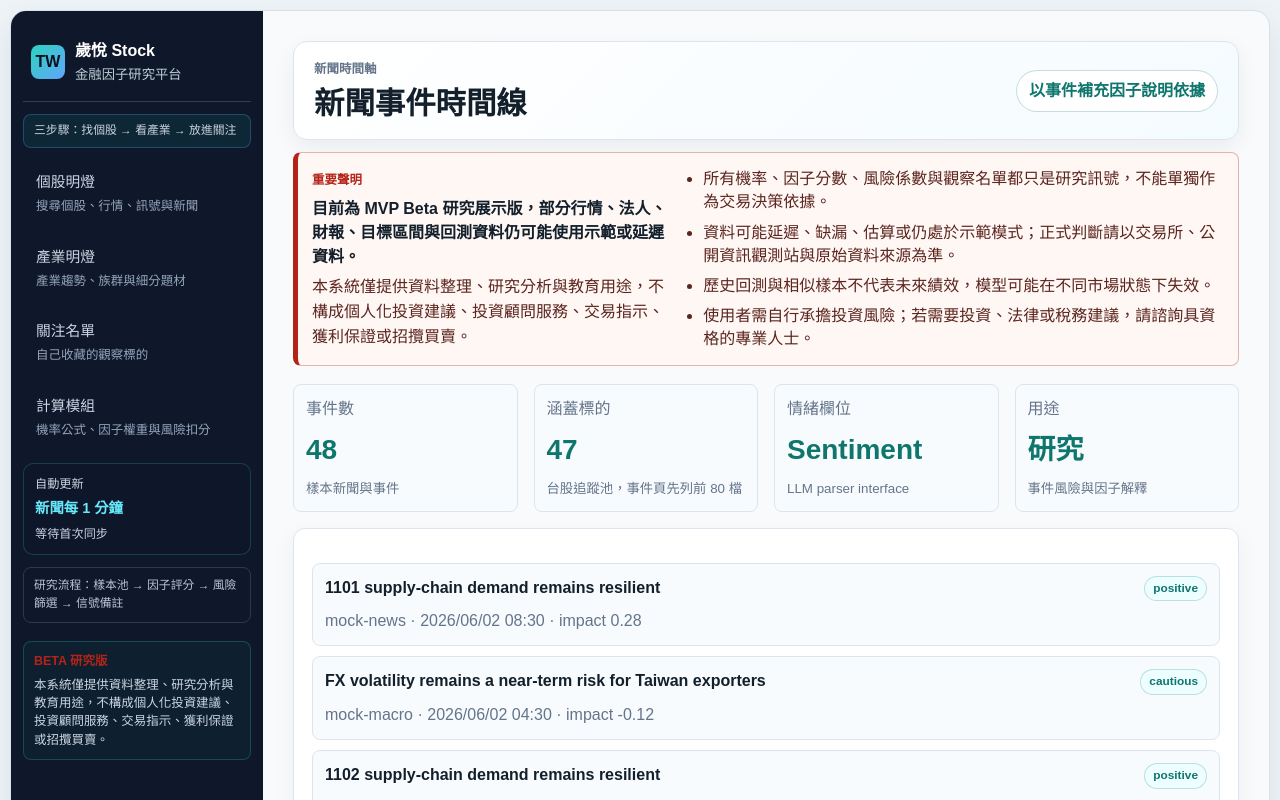
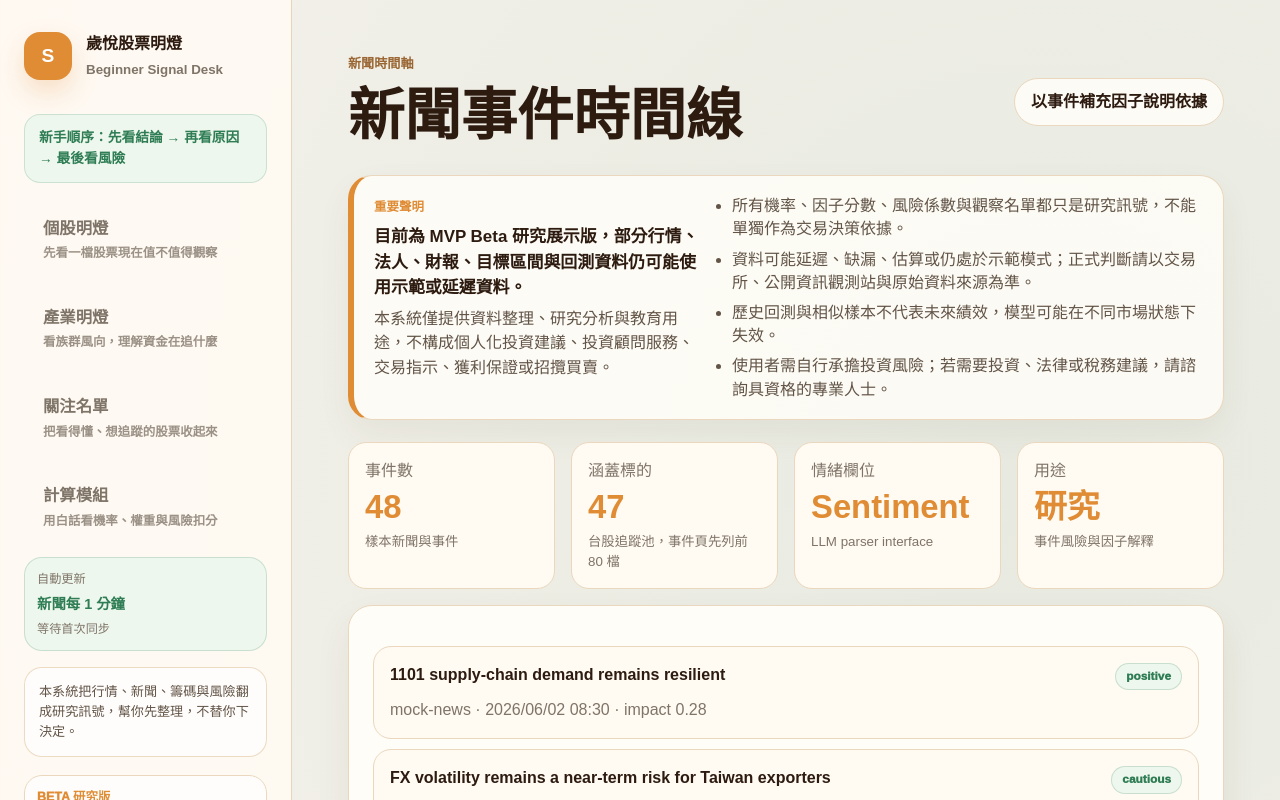
Before and after one commit to Suiyuecare/Stock-Market, a Next.js app in the folder frontend/: page /news in a window 1280 px wide. Shown: the top 800 px of the page. Built offline with nearby package versions, Linux system fonts and the light colour scheme; no server answers.

Commit message:
Restyle app for beginner stock dashboard

```diff
--- a/frontend/app/styles.css
+++ b/frontend/app/styles.css
@@ -1,22 +1,22 @@
 :root {
-  --bg: #eef3f7;
-  --panel: #fff;
-  --ink: #13202c;
-  --muted: #64748b;
-  --line: #dce5ee;
-  --accent: #0f766e;
-  --accent-2: #2563eb;
-  --gold: #f59e0b;
-  --warm: #f3f8fb;
-  --cream: #f8fafc;
-  --soft: #f8fbfd;
-  --positive: #047857;
-  --negative: #b42318;
-  --risk: #b45309;
-  --accent-hover: #99f6e4;
-  --text-soft: #334155;
-  --border-soft: rgba(22, 28, 34, 0.09);
-  --shadow: 0 12px 32px rgba(15, 23, 42, 0.08);
+  --bg: #f7f3ec;
+  --panel: #fffdf8;
+  --ink: #2d1b10;
+  --muted: #7f7468;
+  --line: #ead7bd;
+  --accent: #df8c35;
+  --accent-2: #2f7d55;
+  --gold: #e8a23a;
+  --warm: #fff7eb;
+  --cream: #fbf7ef;
+  --soft: #fffaf2;
+  --positive: #2f7d55;
+  --negative: #b33a2d;
+  --risk: #c26b2d;
+  --accent-hover: #f6d2a6;
+  --text-soft: #625447;
+  --border-soft: rgba(87, 55, 29, 0.12);
+  --shadow: 0 22px 46px rgba(73, 44, 18, 0.1);
 }
 
 * {
@@ -25,7 +25,10 @@
 
 body {
   margin: 0;
-  background: var(--bg);
+  background:
+    linear-gradient(90deg, rgba(234, 215, 189, 0.45) 0 1px, transparent 1px),
+    radial-gradient(circle at 82% 8%, rgba(47, 125, 85, 0.08), transparent 26%),
+    var(--bg);
   color: var(--ink);
   font-family: "Noto Sans TC", "PingFang TC", "Microsoft JhengHei", Arial, sans-serif;
   font-size: 16px;
@@ -130,85 +133,98 @@
 }
 
 .finance-shell {
-  min-height: calc(100vh - 20px);
-  margin: 10px;
-  display: grid;
-  grid-template-columns: 252px minmax(0, 1fr);
-  border-radius: 16px;
-  border: 1px solid #d6e1ea;
+  min-height: 100vh;
+  margin: 0;
+  display: grid;
+  grid-template-columns: 292px minmax(0, 1fr);
+  border-radius: 0;
+  border: 0;
   overflow: hidden;
-  background: #f8fafc;
-  box-shadow: var(--shadow);
+  background: transparent;
+  box-shadow: none;
 }
 
 .finance-sidebar {
-  padding: 18px 12px;
-  background: #0f172a;
-  color: #fff;
+  position: sticky;
+  top: 0;
+  height: 100vh;
+  padding: 22px 24px;
+  border-right: 1px solid #e7d6be;
+  background: rgba(255, 250, 242, 0.92);
+  color: var(--ink);
+  overflow: auto;
 }
 
 .brand {
   display: flex;
   align-items: center;
-  gap: 10px;
-  padding: 10px 8px 16px;
-  margin-bottom: 12px;
-  border-bottom: 1px solid #2d3f55;
+  gap: 14px;
+  padding: 10px 0 26px;
+  margin-bottom: 8px;
 }
 
 .brand span {
-  width: 34px;
-  height: 34px;
+  width: 48px;
+  height: 48px;
   display: grid;
   place-items: center;
-  border-radius: 8px;
-  background: linear-gradient(135deg, #2dd4bf, #60a5fa);
-  color: #07111f;
+  border-radius: 16px;
+  background: var(--accent);
+  color: #fff;
+  font-size: 1.2rem;
+  font-weight: 900;
+  box-shadow: 0 12px 26px rgba(223, 140, 53, 0.24);
+}
+
+.brand small {
+  display: block;
+  margin-top: 4px;
+  color: var(--muted);
   font-weight: 800;
 }
 
-.brand small {
-  display: block;
-  margin-top: 2px;
-  color: #bdd0d5;
-}
-
 .finance-sidebar nav {
   display: grid;
-  gap: 8px;
+  gap: 12px;
 }
 
 .finance-nav-item {
-  padding: 10px 12px;
-  border-radius: 7px;
-  color: #cbd5e1;
+  padding: 14px 18px;
+  border-radius: 999px;
+  color: var(--muted);
   text-decoration: none;
-  font-size: 0.92rem;
+  font-size: 1.02rem;
+  font-weight: 900;
   display: grid;
   gap: 4px;
   border: 1px solid transparent;
 }
 
 .finance-nav-item small {
-  color: #93a5bc;
+  color: inherit;
   font-size: 0.78rem;
+  font-weight: 700;
+  opacity: 0.78;
 }
 
 .finance-nav-item:hover,
 .finance-nav-item.on {
-  background: rgba(45, 212, 191, 0.13);
-  color: #ccfbf1;
-  border-color: rgba(45, 212, 191, 0.32);
+  background: var(--accent);
+  color: #fff;
+  border-color: rgba(223, 140, 53, 0.45);
+  box-shadow: 0 12px 26px rgba(223, 140, 53, 0.2);
 }
 
 .finance-sidebar-headline {
-  margin: 10px 0 12px;
-  border-radius: 8px;
-  border: 1px solid rgba(96, 165, 250, 0.28);
-  background: rgba(15, 118, 110, 0.18);
-  color: #c9d2db;
-  font-size: 0.74rem;
-  padding: 7px 10px;
+  margin: 0 0 18px;
+  border-radius: 16px;
+  border: 1px solid rgba(47, 125, 85, 0.18);
+  background: #eef7ed;
+  color: var(--accent-2);
+  font-size: 0.86rem;
+  font-weight: 900;
+  line-height: 1.55;
+  padding: 12px 14px;
 }
 
 .stock-search {
@@ -320,12 +336,13 @@
 }
 
 .finance-sidebar-foot {
-  margin: 12px 0 0;
-  padding: 9px 10px;
-  border-radius: 8px;
-  border: 1px solid rgba(148, 163, 184, 0.24);
-  color: #b8c7d6;
-  font-size: 0.74rem;
+  margin: 16px 0 0;
+  padding: 14px;
+  border-radius: 18px;
+  border: 1px solid rgba(234, 215, 189, 0.9);
+  background: rgba(255, 255, 255, 0.72);
+  color: var(--text-soft);
+  font-size: 0.82rem;
   line-height: 1.5;
 }
 
@@ -336,9 +353,9 @@
 
 .finance-content,
 .content {
-  width: min(1320px, 100%);
+  width: min(1380px, 100%);
   margin: 0 auto;
-  padding: 30px;
+  padding: 54px 56px;
 }
 
 .workspace {
@@ -362,20 +379,20 @@
 }
 
 .topbar {
-  background: linear-gradient(135deg, #ffffff, #f4fbff);
-  border: 1px solid var(--line);
-  border-radius: 14px;
-  padding: 18px 20px;
+  background: transparent;
+  border: 0;
+  border-radius: 0;
+  padding: 0;
   margin-top: 0;
-  margin-bottom: 20px;
-  box-shadow: 0 8px 22px rgba(15, 23, 42, 0.06);
+  margin-bottom: 26px;
+  box-shadow: none;
 }
 
 .eyebrow {
-  margin: 0 0 6px;
-  color: var(--muted);
-  font-size: 0.78rem;
-  font-weight: 700;
+  margin: 0 0 8px;
+  color: #9a6633;
+  font-size: 0.82rem;
+  font-weight: 1000;
   letter-spacing: 0;
 }
 
@@ -386,27 +403,32 @@
 }
 
 h1 {
-  font-size: 1.9rem;
+  max-width: 880px;
+  color: var(--ink);
+  font-size: clamp(2.5rem, 4.4vw, 5rem);
+  font-weight: 1000;
+  letter-spacing: 0;
 }
 
 h2 {
-  font-size: 1.16rem;
+  font-size: 1.38rem;
+  font-weight: 1000;
 }
 
 .status {
-  border: 1px solid rgba(15, 118, 110, 0.24);
+  border: 1px solid #ead7bd;
   border-radius: 999px;
-  padding: 8px 12px;
-  background: #fff;
-  color: var(--accent);
-  font-weight: 700;
+  padding: 11px 16px;
+  background: rgba(255, 253, 248, 0.9);
+  color: var(--ink);
+  font-weight: 1000;
   white-space: nowrap;
 }
 
 .status.ok {
-  background: #f0fdf4;
-  color: #166534;
-  border-color: #86efac;
+  background: #eef7ed;
+  color: var(--positive);
+  border-color: #c7dfc8;
 }
 
 .status.risk {
@@ -429,20 +451,21 @@
   display: grid;
   grid-template-columns: minmax(260px, 0.8fr) minmax(0, 1.2fr);
   gap: 14px;
-  margin: -8px 0 18px;
-  border: 1px solid rgba(180, 35, 24, 0.32);
-  border-left: 5px solid var(--negative);
-  border-radius: 8px;
-  padding: 14px;
-  background: #fff7f4;
-  color: #5c251f;
+  margin: 0 0 22px;
+  border: 1px solid #ead7bd;
+  border-left: 6px solid var(--accent);
+  border-radius: 24px;
+  padding: 18px 20px;
+  background: rgba(255, 253, 248, 0.88);
+  color: var(--text-soft);
+  box-shadow: 0 14px 34px rgba(73, 44, 18, 0.06);
 }
 
 .compliance-notice span,
 .compliance-compact strong {
-  color: var(--negative);
+  color: var(--accent);
   font-size: 0.78rem;
-  font-weight: 800;
+  font-weight: 1000;
   letter-spacing: 0;
   text-transform: uppercase;
 }
@@ -451,7 +474,7 @@
   display: block;
   margin: 6px 0;
   color: var(--ink);
-  font-size: 1rem;
+  font-size: 1.06rem;
 }
 
 .compliance-notice p {
@@ -474,25 +497,25 @@
   display: grid;
   gap: 6px;
   margin-top: 18px;
-  border: 1px solid rgba(45, 212, 191, 0.24);
-  border-radius: 8px;
-  padding: 10px;
-  background: rgba(15, 118, 110, 0.1);
+  border: 1px solid #ead7bd;
+  border-radius: 18px;
+  padding: 12px;
+  background: rgba(255, 255, 255, 0.74);
 }
 
 .guide-strip {
   display: grid;
   grid-template-columns: repeat(3, minmax(0, 1fr));
-  gap: 14px;
-  margin: 0 0 16px;
+  gap: 16px;
+  margin: 0 0 20px;
 }
 
 .guide-strip div {
   border: 1px solid var(--line);
-  border-radius: 12px;
-  padding: 15px;
-  background: #fff;
-  box-shadow: 0 8px 20px rgba(15, 23, 42, 0.05);
+  border-radius: 24px;
+  padding: 20px;
+  background: rgba(255, 253, 248, 0.92);
+  box-shadow: 0 16px 34px rgba(73, 44, 18, 0.07);
 }
 
 .guide-strip span,
@@ -505,17 +528,18 @@
   margin-bottom: 7px;
   color: var(--accent);
   font-size: 0.78rem;
-  font-weight: 800;
+  font-weight: 1000;
 }
 
 .guide-strip strong {
   display: block;
   margin-bottom: 5px;
-  font-size: 1.05rem;
+  font-size: 1.22rem;
+  color: var(--ink);
 }
 
 .compliance-compact span {
-  color: #cbd5e1;
+  color: var(--muted);
   font-size: 0.78rem;
   line-height: 1.45;
 }
@@ -524,20 +548,20 @@
   display: grid;
   gap: 5px;
   margin: 12px 0;
-  border: 1px solid rgba(45, 212, 191, 0.22);
-  border-radius: 10px;
-  padding: 11px;
-  background: rgba(15, 23, 42, 0.34);
+  border: 1px solid rgba(47, 125, 85, 0.2);
+  border-radius: 18px;
+  padding: 12px;
+  background: #eef7ed;
 }
 
 .refresh-indicator span,
 .refresh-indicator small {
-  color: #cbd5e1;
+  color: var(--muted);
   font-size: 0.76rem;
 }
 
 .refresh-indicator strong {
-  color: #67e8f9;
+  color: var(--positive);
   font-size: 0.9rem;
 }
 
@@ -563,13 +587,13 @@
   display: grid;
   gap: 5px;
   min-height: 104px;
-  padding: 12px;
-  border: 1px solid var(--line);
-  border-radius: 10px;
+  padding: 16px;
+  border: 1px solid var(--line);
+  border-radius: 22px;
   color: var(--ink);
-  background: #fff;
+  background: rgba(255, 253, 248, 0.94);
   text-decoration: none;
-  box-shadow: 0 6px 18px rgba(15, 23, 42, 0.045);
+  box-shadow: 0 14px 30px rgba(73, 44, 18, 0.06);
 }
 
 .api-source-pill span,
@@ -615,9 +639,9 @@
 .metric,
 .panel {
   border: 1px solid var(--line);
-  border-radius: 12px;
+  border-radius: 24px;
   background: var(--panel);
-  box-shadow: 0 8px 24px rgba(15, 23, 42, 0.05);
+  box-shadow: 0 16px 36px rgba(73, 44, 18, 0.07);
 }
 
 .metric {
@@ -638,7 +662,7 @@
 }
 
 .panel {
-  padding: 18px;
+  padding: 24px;
 }
 
 .chart {
@@ -686,7 +710,7 @@
 
 th,
 td {
-  padding: 12px 10px;
+  padding: 14px 12px;
   border-bottom: 1px solid var(--line);
   text-align: left;
   vertical-align: middle;
@@ -695,11 +719,11 @@
 th {
   color: var(--muted);
   font-size: 0.84rem;
-  background: #f8fafc;
+  background: #fff7eb;
 }
 
 tbody tr:hover {
-  background: #f8fbfd;
+  background: #fff7eb;
 }
 
 .stock-link {
@@ -738,8 +762,8 @@
 .reference-item,
 .allocation-item {
   border: 1px solid var(--line);
-  border-radius: 8px;
-  padding: 12px;
+  border-radius: 18px;
+  padding: 16px;
   background: var(--soft);
 }
 
@@ -802,12 +826,13 @@
 
 .timeline-title b {
   flex: 0 0 auto;
-  border: 1px solid rgba(15, 118, 110, 0.22);
+  border: 1px solid rgba(47, 125, 85, 0.2);
   border-radius: 999px;
-  padding: 3px 8px;
-  background: #ecfeff;
-  color: var(--accent);
+  padding: 4px 10px;
+  background: #eef7ed;
+  color: var(--positive);
   font-size: 0.74rem;
+  font-weight: 1000;
 }
 
 .timeline-item p {
@@ -829,17 +854,17 @@
   display: grid;
   gap: 8px;
   min-height: 122px;
-  padding: 12px;
-  border: 1px solid var(--line);
-  border-radius: 8px;
-  background: #f8fbfd;
+  padding: 16px;
+  border: 1px solid var(--line);
+  border-radius: 18px;
+  background: #fffaf2;
   color: var(--ink);
   text-decoration: none;
 }
 
 .related-news-card:hover {
-  border-color: rgba(15, 118, 110, 0.36);
-  background: #f0fdfa;
+  border-color: rgba(223, 140, 53, 0.48);
+  background: #fff7eb;
 }
 
 .related-news-title {
@@ -863,11 +888,11 @@
 }
 
 .related-news-title b {
-  border: 1px solid rgba(15, 118, 110, 0.18);
+  border: 1px solid rgba(47, 125, 85, 0.18);
   border-radius: 999px;
   padding: 2px 7px;
-  background: #ecfeff;
-  color: var(--accent);
+  background: #eef7ed;
+  color: var(--positive);
   font-size: 0.72rem;
 }
 
@@ -903,18 +928,19 @@
   display: block;
   margin: 8px 0;
   color: var(--accent);
-  font-size: 1.75rem;
+  font-size: 2.05rem;
+  line-height: 1;
 }
 
 .quote-overview {
   display: grid;
-  gap: 14px;
-  margin-bottom: 16px;
-  border: 1px solid var(--line);
-  border-radius: 12px;
-  padding: 18px;
+  gap: 18px;
+  margin-bottom: 20px;
+  border: 1px solid var(--line);
+  border-radius: 28px;
+  padding: 24px;
   background: var(--panel);
-  box-shadow: 0 8px 24px rgba(92, 56, 0, 0.06);
+  box-shadow: 0 18px 42px rgba(73, 44, 18, 0.08);
 }
 
 .quote-main {
@@ -925,8 +951,9 @@
 }
 
 .quote-main h2 {
-  margin: 8px 0 4px;
-  font-size: 1.65rem;
+  margin: 10px 0 4px;
+  font-size: 2.25rem;
+  font-weight: 1000;
 }
 
 .quote-main small,
@@ -941,7 +968,8 @@
 .quote-main strong {
   display: block;
   color: var(--ink);
-  font-size: 3rem;
+  font-size: clamp(3.2rem, 5vw, 5.25rem);
+  font-weight: 1000;
   line-height: 1;
   text-align: right;
 }
@@ -954,13 +982,13 @@
 
 .market-chip {
   display: inline-flex;
-  border: 1px solid rgba(15, 118, 110, 0.24);
+  border: 1px solid rgba(47, 125, 85, 0.22);
   border-radius: 999px;
-  padding: 5px 9px;
-  background: #ecfeff;
-  color: var(--accent);
-  font-size: 0.82rem;
-  font-weight: 700;
+  padding: 7px 12px;
+  background: #eef7ed;
+  color: var(--positive);
+  font-size: 0.86rem;
+  font-weight: 1000;
 }
 
 .quote-signal-strip,
@@ -978,9 +1006,9 @@
 .quote-metric-group,
 .professional-section {
   border: 1px solid var(--line);
-  border-radius: 8px;
-  padding: 12px;
-  background: var(--soft);
+  border-radius: 18px;
+  padding: 16px;
+  background: #fffaf2;
 }
 
 .quote-signal-strip b,
@@ -991,7 +1019,8 @@
 .quote-signal-strip b {
   margin-top: 6px;
   color: var(--ink);
-  font-size: 1.25rem;
+  font-size: 1.45rem;
+  font-weight: 1000;
 }
 
 .quote-detail-grid {
@@ -1040,11 +1069,11 @@
   flex: 0 0 auto;
   border: 1px solid var(--line);
   border-radius: 999px;
-  padding: 7px 10px;
-  background: #fff;
-  color: var(--accent);
+  padding: 9px 13px;
+  background: #fffdf8;
+  color: var(--ink);
   font-size: 0.86rem;
-  font-weight: 700;
+  font-weight: 1000;
   text-decoration: none;
 }
 
@@ -1093,9 +1122,9 @@
 
 .decision-main {
   border: 1px solid var(--line);
-  border-radius: 10px;
-  padding: 18px;
-  background: linear-gradient(135deg, #ecfeff, #f8fafc);
+  border-radius: 22px;
+  padding: 22px;
+  background: linear-gradient(135deg, #eef7ed, #fffaf2);
 }
 
 .decision-main span,
@@ -1111,8 +1140,9 @@
 .decision-main strong {
   display: block;
   margin: 10px 0 8px;
-  color: var(--accent);
-  font-size: 1.45rem;
+  color: var(--positive);
+  font-size: 1.8rem;
+  font-weight: 1000;
 }
 
 .decision-steps,
@@ -1124,9 +1154,9 @@
 
 .decision-steps div {
   border: 1px solid var(--line);
-  border-radius: 8px;
-  padding: 12px;
-  background: #fff;
+  border-radius: 18px;
+  padding: 14px 16px;
+  background: #fffdf8;
 }
 
 .decision-steps b,
@@ -1139,6 +1169,7 @@
 .decision-steps b {
   margin-bottom: 4px;
   color: var(--accent);
+  font-weight: 1000;
 }
 
 .reference-list {
@@ -1159,16 +1190,17 @@
 
 .price-now {
   border: 1px solid var(--line);
-  border-radius: 10px;
-  padding: 14px;
-  background: linear-gradient(135deg, #ecfeff, #f8fafc);
+  border-radius: 22px;
+  padding: 18px;
+  background: linear-gradient(135deg, #eef7ed, #fffaf2);
 }
 
 .price-now strong {
   display: block;
   margin: 8px 0 4px;
-  color: var(--accent);
-  font-size: 2rem;
+  color: var(--positive);
+  font-size: 2.45rem;
+  font-weight: 1000;
 }
 
 .range-track {
@@ -1179,9 +1211,9 @@
 
 .range-track div {
   border: 1px solid var(--line);
-  border-radius: 8px;
-  padding: 10px;
-  background: #fff;
+  border-radius: 18px;
+  padding: 12px;
+  background: #fffdf8;
 }
 
 .range-track span,
@@ -1206,18 +1238,18 @@
 }
 
 .allocation-bar {
-  height: 9px;
+  height: 12px;
   margin: 10px 0 8px;
   overflow: hidden;
   border-radius: 999px;
-  background: #dbeafe;
+  background: #ead7bd;
 }
 
 .allocation-bar span {
   display: block;
   height: 100%;
   border-radius: inherit;
-  background: linear-gradient(90deg, #0f766e, #2563eb);
+  background: linear-gradient(90deg, var(--accent), #f0b15d);
 }
 
 .risk strong {
@@ -1253,6 +1285,7 @@
 
 .driver-title b {
   color: var(--accent);
+  font-weight: 1000;
 }
 
 .positive-border {
@@ -1269,7 +1302,7 @@
 
 .text-link {
   color: var(--accent);
-  font-weight: 700;
+  font-weight: 1000;
   text-decoration: none;
 }
 
@@ -1292,7 +1325,7 @@
 .badge-card,
 .explain-grid div {
   border: 1px solid var(--line);
-  border-radius: 8px;
+  border-radius: 18px;
   padding: 14px;
   background: var(--soft);
 }
@@ -1326,9 +1359,9 @@
 
 .mini-metrics div {
   border: 1px solid var(--line);
-  border-radius: 8px;
-  padding: 10px;
-  background: #fff;
+  border-radius: 18px;
+  padding: 12px;
+  background: #fffdf8;
 }
 
 .mini-metrics b,
@@ -1349,8 +1382,8 @@
   gap: 4px 14px;
   align-items: center;
   border: 1px solid var(--line);
-  border-radius: 8px;
-  padding: 12px;
+  border-radius: 18px;
+  padding: 14px;
   background: var(--soft);
   color: inherit;
   text-decoration: none;
@@ -1376,7 +1409,7 @@
 
 .subscore-grid span {
   border: 1px solid var(--line);
-  border-radius: 8px;
+  border-radius: 16px;
   padding: 9px 10px;
   background: var(--soft);
   color: var(--muted);
@@ -1393,9 +1426,10 @@
 .pill-row span {
   border: 1px solid var(--line);
   border-radius: 999px;
-  padding: 6px 9px;
-  background: #fff;
+  padding: 7px 11px;
+  background: #fffdf8;
   font-size: 0.84rem;
+  font-weight: 800;
 }
 
 .backtest-panel {
@@ -1420,8 +1454,8 @@
 .backtest-sections > div,
 .backtest-columns > div {
   border: 1px solid var(--line);
-  border-radius: 8px;
-  padding: 13px;
+  border-radius: 18px;
+  padding: 16px;
   background: var(--soft);
 }
 
@@ -1466,9 +1500,9 @@
 
 .backtest-metrics div {
   border: 1px solid var(--line);
-  border-radius: 8px;
-  padding: 11px;
-  background: #fff;
+  border-radius: 18px;
+  padding: 13px;
+  background: #fffdf8;
 }
 
 .backtest-metrics b {
@@ -1521,8 +1555,8 @@
 .growth-summary > div,
 .growth-source {
   border: 1px solid var(--line);
-  border-radius: 10px;
-  padding: 13px;
+  border-radius: 18px;
+  padding: 16px;
   background: var(--soft);
 }
 
@@ -1549,9 +1583,9 @@
 
 .growth-metrics div {
   border: 1px solid var(--line);
-  border-radius: 8px;
-  padding: 10px;
-  background: #fff;
+  border-radius: 18px;
+  padding: 12px;
+  background: #fffdf8;
 }
 
 .growth-metrics b {
@@ -1564,9 +1598,9 @@
   width: 100%;
   min-height: 280px;
   border: 1px solid var(--line);
-  border-radius: 10px;
+  border-radius: 20px;
   overflow: hidden;
-  background: #fff;
+  background: #fffdf8;
 }
 
 .growth-source {
@@ -1583,13 +1617,13 @@
 
 .growth-source a {
   flex: 0 0 auto;
-  border: 1px solid rgba(15, 118, 110, 0.24);
+  border: 1px solid rgba(223, 140, 53, 0.3);
   border-radius: 999px;
-  padding: 7px 10px;
-  background: #ecfeff;
+  padding: 8px 12px;
+  background: #fff7eb;
   color: var(--accent);
   font-size: 0.86rem;
-  font-weight: 800;
+  font-weight: 1000;
   text-decoration: none;
 }
 
@@ -1601,23 +1635,25 @@
 .stock-header-actions {
   display: flex;
   align-items: center;
+  flex: 0 0 auto;
   gap: 10px;
 }
 
 .watchlist-button {
-  border: 1px solid rgba(15, 118, 110, 0.26);
+  white-space: nowrap;
+  border: 1px solid rgba(223, 140, 53, 0.34);
   border-radius: 999px;
-  padding: 8px 12px;
-  background: #fff;
+  padding: 11px 15px;
+  background: #fffdf8;
   color: var(--accent);
   font: inherit;
-  font-weight: 800;
+  font-weight: 1000;
   cursor: pointer;
 }
 
 .watchlist-button.saved {
-  background: #ecfeff;
-  color: #115e59;
+  background: #eef7ed;
+  color: var(--positive);
 }
 
 .stock-search-hero {
@@ -1626,22 +1662,54 @@
   gap: 16px;
   align-items: start;
   margin-bottom: 16px;
-  padding: 16px;
+  padding: 22px;
 }
 
 .stock-search-hero .stock-search {
   margin: 0;
-  background: #0f172a;
+  border-color: var(--line);
+  background: #fffaf2;
+}
+
+.stock-search-hero .stock-search label {
+  color: var(--ink);
+}
+
+.stock-search-hero .stock-search input {
+  border-color: var(--line);
+  background: #fffdf8;
+}
+
+.stock-search-hero .stock-search-box button {
+  border-color: var(--accent);
+  background: var(--accent);
+  color: #fff;
+}
+
+.stock-search-hero .stock-search-results button,
+.stock-search-hero .stock-search-results p {
+  border-color: var(--line);
+  background: #fffdf8;
+  color: var(--text-soft);
+}
+
+.stock-search-hero .stock-search-results span {
+  color: var(--ink);
+}
+
+.stock-search-hero .stock-search-results strong,
+.stock-search-hero .stock-search-results small {
+  color: var(--accent);
 }
 
 .panel-tag {
-  border: 1px solid rgba(15, 118, 110, 0.2);
+  border: 1px solid rgba(47, 125, 85, 0.2);
   border-radius: 999px;
-  padding: 5px 9px;
-  background: #ecfeff;
-  color: var(--accent);
+  padding: 6px 11px;
+  background: #eef7ed;
+  color: var(--positive);
   font-size: 0.8rem;
-  font-weight: 800;
+  font-weight: 1000;
 }
 
 .horizon-panel,
@@ -1661,18 +1729,18 @@
 .horizon-tabs button {
   border: 1px solid var(--line);
   border-radius: 999px;
-  padding: 8px 12px;
-  background: #fff;
+  padding: 9px 14px;
+  background: #fffdf8;
   color: var(--text-soft);
   font: inherit;
   font-size: 0.9rem;
-  font-weight: 800;
+  font-weight: 1000;
   cursor: pointer;
 }
 
 .horizon-tabs button.on {
-  border-color: rgba(15, 118, 110, 0.34);
-  background: #0f766e;
+  border-color: rgba(223, 140, 53, 0.44);
+  background: var(--accent);
   color: #fff;
 }
 
@@ -1687,8 +1755,8 @@
 .insight-metric {
   min-height: 128px;
   border: 1px solid var(--line);
-  border-radius: 10px;
-  padding: 14px;
+  border-radius: 20px;
+  padding: 16px;
   background: var(--soft);
 }
 
@@ -1734,14 +1802,14 @@
   height: 12px;
   overflow: hidden;
   border-radius: 999px;
-  background: #e2e8f0;
+  background: #ead7bd;
 }
 
 .growth-timeline-row i {
   display: block;
   height: 100%;
   border-radius: inherit;
-  background: linear-gradient(90deg, #0f766e, #2dd4bf);
+  background: linear-gradient(90deg, var(--accent), #f0b15d);
 }
 
 .mini-table.compact {
@@ -1759,10 +1827,10 @@
 .watchlist-card,
 .empty-state {
   border: 1px solid var(--line);
-  border-radius: 12px;
-  padding: 16px;
-  background: #fff;
-  box-shadow: 0 8px 24px rgba(15, 23, 42, 0.05);
+  border-radius: 24px;
+  padding: 20px;
+  background: #fffdf8;
+  box-shadow: 0 16px 36px rgba(73, 44, 18, 0.07);
 }
 
 .industry-card-head,
@@ -1805,13 +1873,13 @@
 .watchlist-actions a,
 .watchlist-actions button,
 .empty-state a {
-  border: 1px solid rgba(15, 118, 110, 0.2);
+  border: 1px solid rgba(47, 125, 85, 0.2);
   border-radius: 999px;
-  padding: 6px 9px;
-  background: #ecfeff;
-  color: var(--accent);
+  padding: 7px 10px;
+  background: #eef7ed;
+  color: var(--positive);
   font-size: 0.82rem;
-  font-weight: 800;
+  font-weight: 1000;
   text-decoration: none;
 }
 
@@ -1845,7 +1913,7 @@
 .calculation-row,
 .data-state-grid div {
   border: 1px solid var(--line);
-  border-radius: 10px;
+  border-radius: 20px;
   background: var(--soft);
 }
 
@@ -1854,7 +1922,7 @@
   grid-template-columns: 170px minmax(0, 1fr);
   gap: 14px;
   align-items: center;
-  padding: 14px;
+  padding: 16px;
 }
 
 .formula-card span,
@@ -1862,7 +1930,7 @@
 .calculation-row b,
 .data-state-grid strong {
   color: var(--accent);
-  font-weight: 900;
+  font-weight: 1000;
 }
 
 .formula-card code {
--- a/frontend/components/AppShell.tsx
+++ b/frontend/components/AppShell.tsx
@@ -3,10 +3,10 @@
 import { MarketAutoRefresh } from "@/components/MarketAutoRefresh";
 
 const navItems = [
-  { href: "/stocks/2330", label: "個股明燈", description: "搜尋個股、行情、訊號與新聞" },
-  { href: "/industries", label: "產業明燈", description: "產業趨勢、族群與細分題材" },
-  { href: "/watchlist", label: "關注名單", description: "自己收藏的觀察標的" },
-  { href: "/calculation", label: "計算模組", description: "機率公式、因子權重與風險扣分" },
+  { href: "/stocks/2330", label: "個股明燈", description: "先看一檔股票現在值不值得觀察" },
+  { href: "/industries", label: "產業明燈", description: "看族群風向，理解資金在追什麼" },
+  { href: "/watchlist", label: "關注名單", description: "把看得懂、想追蹤的股票收起來" },
+  { href: "/calculation", label: "計算模組", description: "用白話看機率、權重與風險扣分" },
 ];
 
 export function AppShell({ active, children }: { active: string; children: ReactNode }) {
@@ -16,13 +16,13 @@
     <main className="finance-shell">
       <aside className="finance-sidebar">
         <div className="brand">
-          <span>TW</span>
+          <span>S</span>
           <div>
-            <strong>歲悅 Stock</strong>
-            <small>金融因子研究平台</small>
+            <strong>歲悅股票明燈</strong>
+            <small>Beginner Signal Desk</small>
           </div>
         </div>
-        <div className="finance-sidebar-headline">三步驟：找個股 → 看產業 → 放進關注</div>
+        <div className="finance-sidebar-headline">新手順序：先看結論 → 再看原因 → 最後看風險</div>
         <nav>
           {navItems.map((item) => {
             const isActive =
@@ -39,7 +39,7 @@
           })}
         </nav>
         <MarketAutoRefresh />
-        <div className="finance-sidebar-foot">研究流程：樣本池 → 因子評分 → 風險篩選 → 信號備註</div>
+        <div className="finance-sidebar-foot">本系統把行情、新聞、籌碼與風險翻成研究訊號，幫你先整理，不替你下決定。</div>
         <ComplianceNotice compact />
       </aside>
       <section className="finance-main">
```
Also changed, not shown: frontend/app/page.tsx (+40 -40 lines), frontend/app/stocks/[stockId]/page.tsx (+27 -27 lines).
